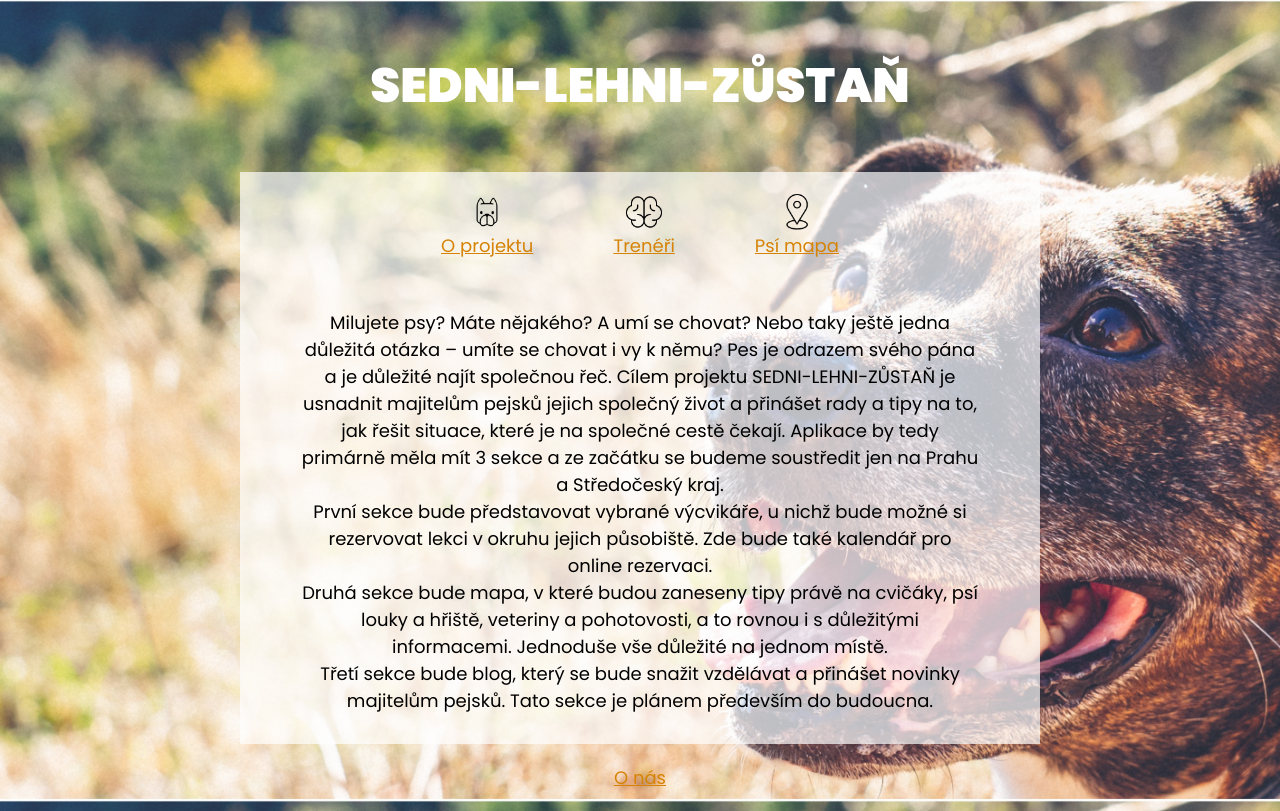
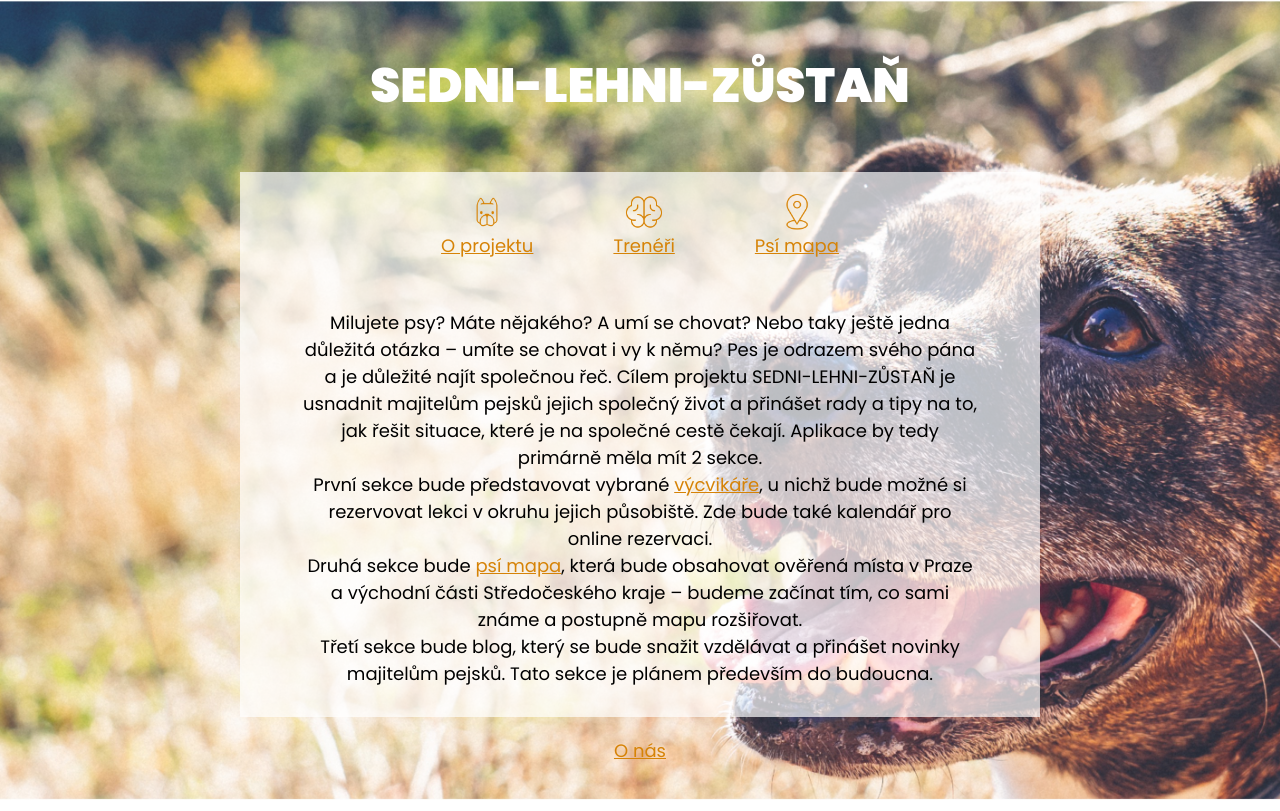
Before and after one commit to LaSi6/o-projektu, a plain HTML site: page index.html in a window 1280 px wide. Drawn offline with Linux system fonts and the light colour scheme.

Commit message:
odkazy v textu a přebarvení ikonek

```diff
--- a/index.html
+++ b/index.html
@@ -29,9 +29,9 @@
     </ul>
     <!-- Patička stránky -->
     <section class='main'>
-        <p>Milujete psy? Máte nějakého? A umí se chovat? Nebo taky ještě jedna důležitá otázka – umíte se chovat i vy k němu? Pes je odrazem svého pána a je důležité najít společnou řeč. Cílem projektu SEDNI-LEHNI-ZŮSTAŇ je usnadnit majitelům pejsků jejich společný život a přinášet rady a tipy na to, jak řešit situace, které je na společné cestě čekají. Aplikace by tedy primárně měla mít 3 sekce a ze začátku se budeme soustředit jen na Prahu a Středočeský kraj.</p>
-        <p>První sekce bude představovat vybrané výcvikáře, u nichž bude možné si rezervovat lekci v okruhu jejich působiště. Zde bude také kalendář pro online rezervaci.</p>
-        <p>Druhá sekce bude mapa, v které budou zaneseny tipy právě na cvičáky, psí louky a hřiště, veteriny a pohotovosti, a to rovnou i s důležitými informacemi. Jednoduše vše důležité na jednom místě.</p>
+        <p>Milujete psy? Máte nějakého? A umí se chovat? Nebo taky ještě jedna důležitá otázka – umíte se chovat i vy k němu? Pes je odrazem svého pána a je důležité najít společnou řeč. Cílem projektu SEDNI-LEHNI-ZŮSTAŇ je usnadnit majitelům pejsků jejich společný život a přinášet rady a tipy na to, jak řešit situace, které je na společné cestě čekají. Aplikace by tedy primárně měla mít 2 sekce.</p>
+        <p>První sekce bude představovat vybrané <a class='main--link' href="trainers.html">výcvikáře</a>, u nichž bude možné si rezervovat lekci v okruhu jejich působiště. Zde bude také kalendář pro online rezervaci.</p>
+        <p>Druhá sekce bude <a class='main--link' href="map.html">psí mapa</a>, která bude obsahovat ověřená místa v Praze a východní části Středočeského kraje – budeme začínat tím, co sami známe a postupně mapu rozšiřovat.</p>
         <p>Třetí sekce bude blog, který se bude snažit vzdělávat a přinášet novinky majitelům pejsků. Tato sekce je plánem především do budoucna.</p>
 
     </section>
--- a/style.css
+++ b/style.css
@@ -73,12 +73,14 @@ h1{
 }
 
 .menu--link,
-.footer--link{
+.footer--link,
+.main--link{
     color: rgb(214, 131, 7);
 }
 
 .menu--link:hover,
-.footer--link:hover{
+.footer--link:hover,
+.main--link:hover{
     color: rgb(91, 160, 13);
 }
 p{
@@ -89,3 +91,7 @@ p{
 .footer{
     padding: 20px;
 }
+
+.icon--menu{
+    filter: invert(48%) sepia(97%) saturate(451%) hue-rotate(357deg) brightness(95%) contrast(98%);
+}
```
